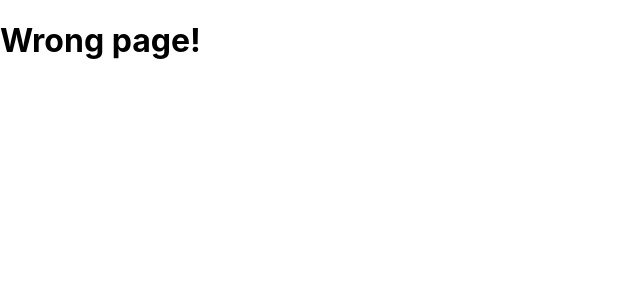
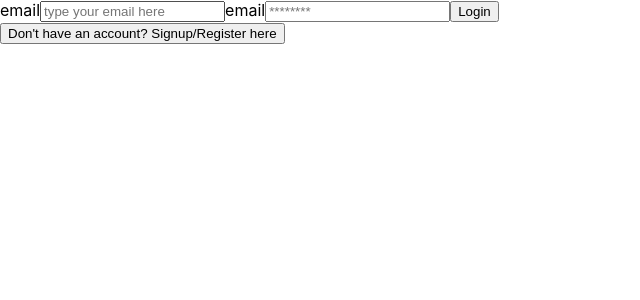
Before and after one commit to Awele1111/JADA-Quiz-App, a React (Create React App) app in the folder client/: page /signUp in a window 1280 px wide. Shown: the top 300 px of the page, without its empty margins (0-640 px from the left). Built offline with nearby package versions, Linux system fonts and the light colour scheme.

Commit message:
wotking on signup/login page

```diff
--- a/client/src/App.js
+++ b/client/src/App.js
@@ -1,4 +1,9 @@
 import React from 'react';
+import logo from "./logo.svg";
+import './App.css';
+import { Login } from "./Login";
+import { Register } from "./Register";
+
 
 import {
   ApolloClient,
@@ -11,6 +16,7 @@ import { setContext } from '@apollo/client/link/context';
 import { BrowserRouter as Router, Switch, Route } from 'react-router-dom';
 import Home from './pages/Home';
 import CreateQuiz from './pages/CreateQuiz';
+import { useState } from "react";
 
 // Construct our main GraphQL API endpoint
 const httpLink = createHttpLink({
@@ -37,12 +43,21 @@ const client = new ApolloClient({
 });
 
 function App() {
+  const [currentForm, setCurrentForm] = useState ('login');
+
+  const toggleForm = (formName) => {
+    setCurrentForm(formName);
+  }
   return (
     <ApolloProvider client={client}>
       <Router>
         <Switch>
           <Route exact path='/' component={Home} />
           <Route exact path='/createQuiz' component={CreateQuiz} />
+          <Route exact path='/login' render={() => currentForm === 'login' ? <Login /> : <Register />} />
+          <Route exact path='/signUp' render={() => currentForm === 'signup' ? <Register /> : <Login/>} />
+          {/* <Route exact path='/login' component={Login} />
+          <Route exact path='/signUp' component={Register} /> */}
           <Route render={() => <h1>Wrong page!</h1>} />
         </Switch>
       </Router>
--- /dev/null
+++ b/client/src/Login.jsx
@@ -0,0 +1,23 @@
+import React, { useState } from "react"
+
+export const Login = () => {
+    const [email, setEmail] = useState('');
+    const [password, setPassword] = useState('');
+
+    const  handleSubmit = (e) =>  {
+        e.preventDefault();
+        console.log(email);
+    }
+    return (
+        <>
+        <form onSubmit={handleSubmit}>
+            <label htmlFor="email">email</label>
+            <input value={email} onChange={(e) => setEmail(e.target.value)} type="email" placeholder="type your email here" id="email" name="email" />
+            <label htmlFor="password">email</label>
+            <input value={password} onChange={(e) => setPassword(e.target.value)} type="password" placeholder="********" id="password" name="password" />
+            <button>Login</button>
+        </form>
+        <button>Don't have an account? Signup/Register here</button>
+        </>
+    )
+}
--- /dev/null
+++ b/client/src/Register.jsx
@@ -0,0 +1,24 @@
+import React, {useState} from "react";
+export const Register = () => {
+    const [email, setEmail] = useState('');
+    const [password, setPassword] = useState('');
+
+    const  handleSubmit = (e) =>  {
+        e.preventDefault();
+        console.log(email);
+    }
+    return (
+       <>
+        <form onSubmit={handleSubmit}>
+            <label htmlFor="name">Full Name</label>
+            <input  name="name" id="name" placeholder="Type your full name here"/>
+            <label htmlFor="email">email</label>
+            <input value={email} onChange={(e) => setEmail(e.target.value)} type="email" placeholder="type your email here" id="email" name="email" />
+            <label htmlFor="password">email</label>
+            <input value={password} onChange={(e) => setPassword(e.target.value)} type="password" placeholder="********" id="password" name="password" />
+            <button>Login</button>
+        </form>
+        <button>Don't have an account? Login here</button>
+        </>
+    )
+}
```
Also changed, not shown: 1 other file (tests, documents, lock files or other folders).
